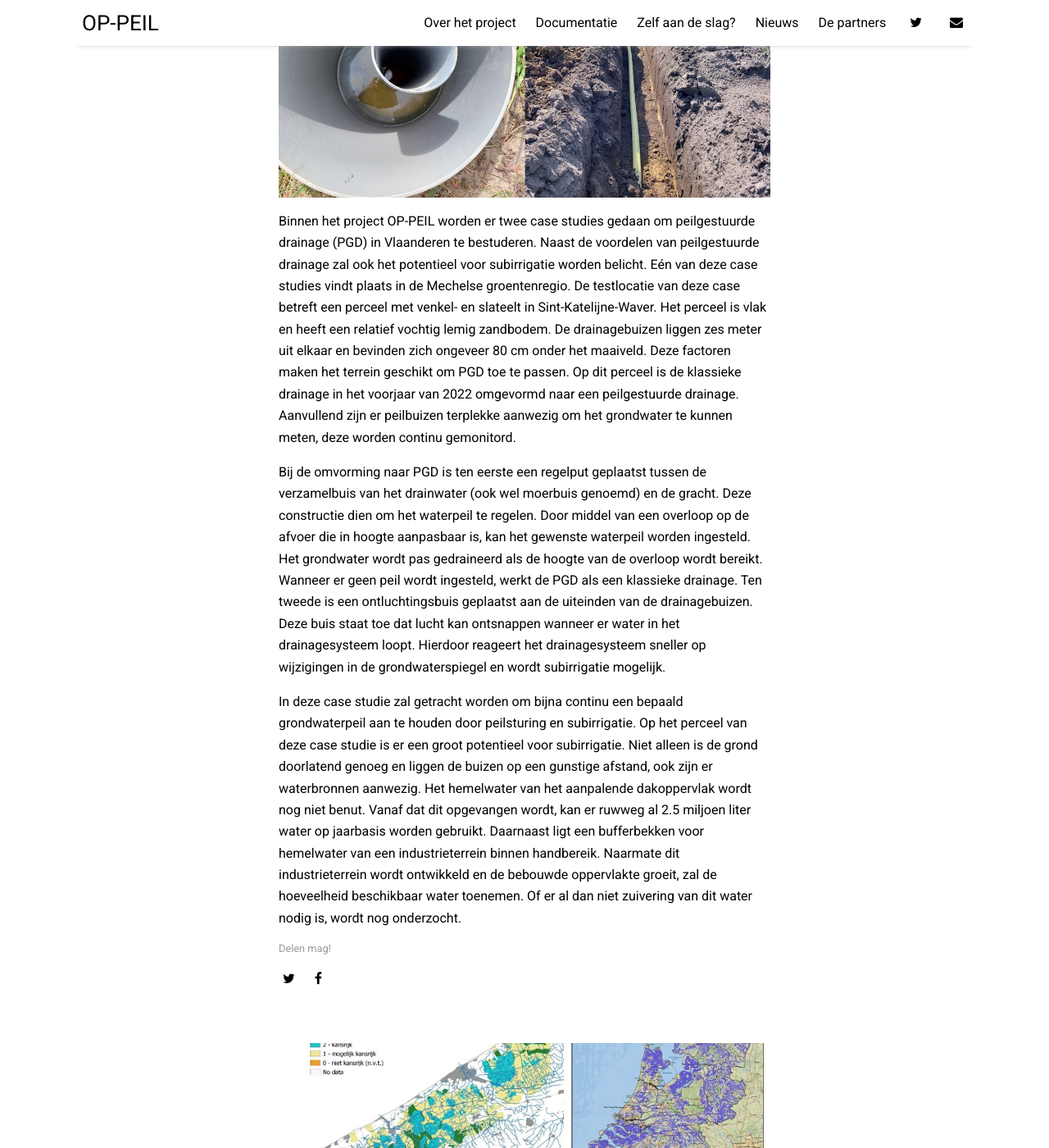
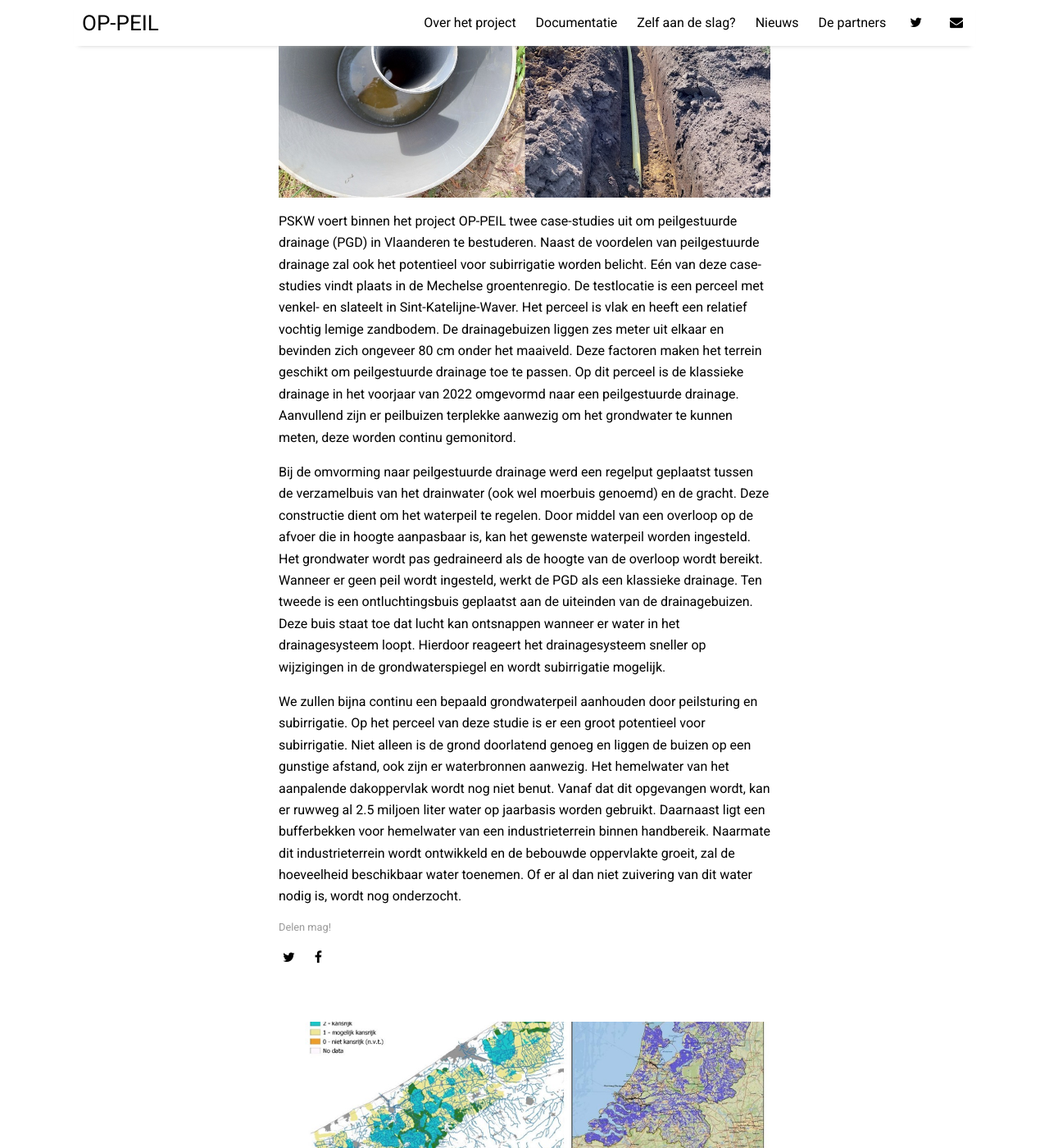
Before and after one commit to sarahgarre/op-peil, a Jekyll site: the page built from _posts/2022-08-22-pgd-case-study.md, in a window 1280 px wide and 1400 px high, scrolled down 647 px. Shown: the whole window at 82% size. Built offline with Jekyll 4.4.1, drawn with Linux system fonts in a browser that asks for light colours; nearby versions of some CDN libraries.

Commit message:
Update 2022-08-22-pgd-case-study.md

```diff
--- a/_posts/2022-08-22-pgd-case-study.md
+++ b/_posts/2022-08-22-pgd-case-study.md
@@ -9,8 +9,8 @@ image: pgd-case-study.png
 
 ![more picture of pgd](./assets/img/pgd-case-study2.png)
 
-Binnen het project OP-PEIL worden er twee case studies gedaan om peilgestuurde drainage (PGD) in Vlaanderen te bestuderen. Naast de voordelen van peilgestuurde drainage zal ook het potentieel voor subirrigatie worden belicht. Eén van deze case studies vindt plaats in de Mechelse groentenregio. De testlocatie van deze case betreft een perceel met venkel- en slateelt in Sint-Katelijne-Waver. Het perceel is vlak en heeft een relatief vochtig lemig zandbodem. De drainagebuizen liggen zes meter uit elkaar en bevinden zich ongeveer 80 cm onder het maaiveld. Deze factoren maken het terrein geschikt om PGD toe te passen. Op dit perceel is de klassieke drainage in het voorjaar van 2022 omgevormd naar een peilgestuurde drainage. Aanvullend zijn er peilbuizen terplekke aanwezig om het grondwater te kunnen meten, deze worden continu gemonitord.
+PSKW voert binnen het project OP-PEIL twee case-studies uit om peilgestuurde drainage (PGD) in Vlaanderen te bestuderen. Naast de voordelen van peilgestuurde drainage zal ook het potentieel voor subirrigatie worden belicht. Eén van deze case-studies vindt plaats in de Mechelse groentenregio. De testlocatie is een perceel met venkel- en slateelt in Sint-Katelijne-Waver. Het perceel is vlak en heeft een relatief vochtig lemige zandbodem. De drainagebuizen liggen zes meter uit elkaar en bevinden zich ongeveer 80 cm onder het maaiveld. Deze factoren maken het terrein geschikt om peilgestuurde drainage toe te passen. Op dit perceel is de klassieke drainage in het voorjaar van 2022 omgevormd naar een peilgestuurde drainage. Aanvullend zijn er peilbuizen terplekke aanwezig om het grondwater te kunnen meten, deze worden continu gemonitord.
 
-Bij de omvorming naar PGD is ten eerste een regelput geplaatst tussen de verzamelbuis van het drainwater (ook wel moerbuis genoemd) en de gracht. Deze constructie dien om het waterpeil te regelen. Door middel van een overloop op de afvoer die in hoogte aanpasbaar is, kan het gewenste waterpeil worden ingesteld. Het grondwater wordt pas gedraineerd als de hoogte van de overloop wordt bereikt. Wanneer er geen peil wordt ingesteld, werkt de PGD als een klassieke drainage. Ten tweede is een ontluchtingsbuis geplaatst aan de uiteinden van de drainagebuizen. Deze buis staat toe dat lucht kan ontsnappen wanneer er water in het drainagesysteem loopt. Hierdoor reageert het drainagesysteem sneller op wijzigingen in de grondwaterspiegel en wordt subirrigatie mogelijk.
+Bij de omvorming naar peilgestuurde drainage werd een regelput geplaatst tussen de verzamelbuis van het drainwater (ook wel moerbuis genoemd) en de gracht. Deze constructie dient om het waterpeil te regelen. Door middel van een overloop op de afvoer die in hoogte aanpasbaar is, kan het gewenste waterpeil worden ingesteld. Het grondwater wordt pas gedraineerd als de hoogte van de overloop wordt bereikt. Wanneer er geen peil wordt ingesteld, werkt de PGD als een klassieke drainage. Ten tweede is een ontluchtingsbuis geplaatst aan de uiteinden van de drainagebuizen. Deze buis staat toe dat lucht kan ontsnappen wanneer er water in het drainagesysteem loopt. Hierdoor reageert het drainagesysteem sneller op wijzigingen in de grondwaterspiegel en wordt subirrigatie mogelijk.
 
-In deze case studie zal getracht worden om bijna continu een bepaald grondwaterpeil aan te houden door peilsturing en subirrigatie. Op het perceel van deze case studie is er een groot potentieel voor subirrigatie. Niet alleen is de grond doorlatend genoeg en liggen de buizen op een gunstige afstand, ook zijn er waterbronnen aanwezig. Het hemelwater van het aanpalende dakoppervlak wordt nog niet benut. Vanaf dat dit opgevangen wordt, kan er ruwweg al 2.5 miljoen liter water op jaarbasis worden gebruikt. Daarnaast ligt een bufferbekken voor hemelwater van een industrieterrein binnen handbereik. Naarmate dit industrieterrein wordt ontwikkeld en de bebouwde oppervlakte groeit, zal de hoeveelheid beschikbaar water toenemen. Of er al dan niet zuivering van dit water nodig is, wordt nog onderzocht.
+We zullen bijna continu een bepaald grondwaterpeil aanhouden door peilsturing en subirrigatie. Op het perceel van deze studie is er een groot potentieel voor subirrigatie. Niet alleen is de grond doorlatend genoeg en liggen de buizen op een gunstige afstand, ook zijn er waterbronnen aanwezig. Het hemelwater van het aanpalende dakoppervlak wordt nog niet benut. Vanaf dat dit opgevangen wordt, kan er ruwweg al 2.5 miljoen liter water op jaarbasis worden gebruikt. Daarnaast ligt een bufferbekken voor hemelwater van een industrieterrein binnen handbereik. Naarmate dit industrieterrein wordt ontwikkeld en de bebouwde oppervlakte groeit, zal de hoeveelheid beschikbaar water toenemen. Of er al dan niet zuivering van dit water nodig is, wordt nog onderzocht.
```
